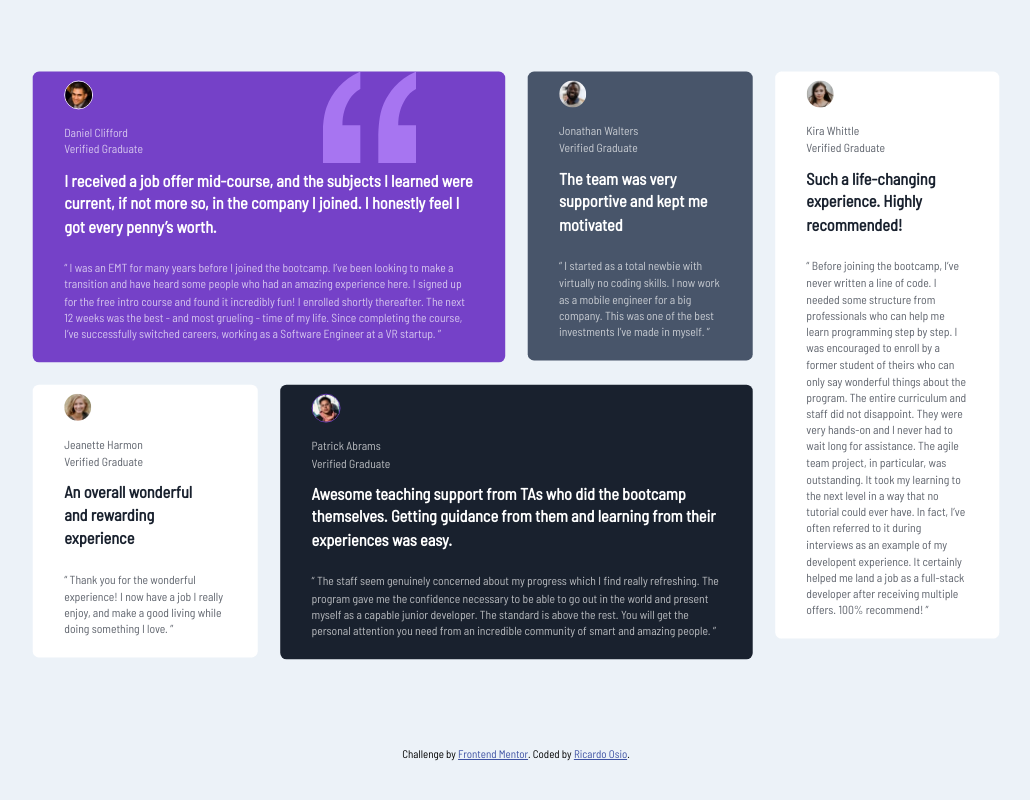
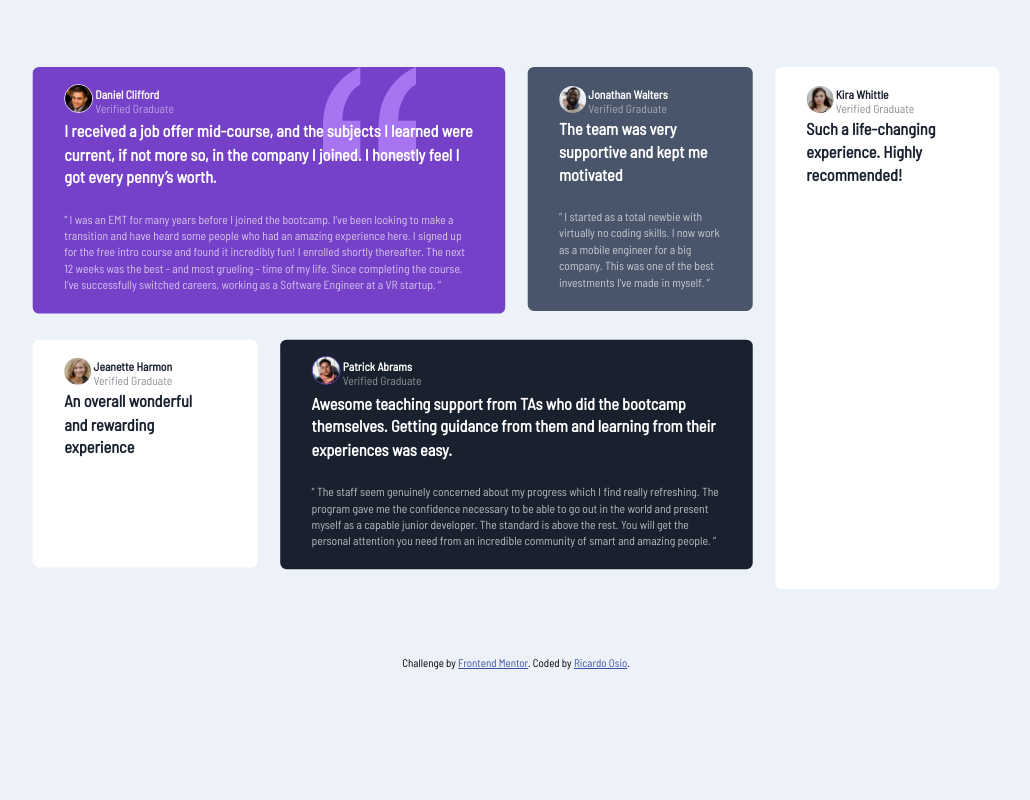
Before and after one commit to Rich15/testimonials-grid-fEndMentor, a plain HTML site: page index.html in a window 1280 px wide. Shown: the whole page, without its empty margins (124-1154 px from the left). Drawn offline with Linux system fonts and the light colour scheme.

Commit message:
Update style.css

```diff
--- a/style.css
+++ b/style.css
@@ -11,20 +11,6 @@ body {
     font-weight: 600;
     margin-top: 1%;
     z-index: 2;
-  }
-
-
-  h6 {
-    font-size: 1rem;
-    font-weight: 600;
-    display: inline-block;
-    line-height: 0.2;
-    margin-bottom: 0;
-  }
-
-    h6 p {
-      font-weight: 500;
-      color: hsla(0, 0%, 100%, 0.5);
   }
 
 
@@ -66,8 +52,22 @@ body {
       z-index: 0;
     }
 
-      .item p {
+      .quote {
         color: hsla(0, 0%, 100%, 0.7);
+      }
+
+      .name {
+        font-size: 1rem;
+        font-weight: 600;
+        display: inline-block;
+        line-height: 1.2;
+        margin-bottom: 0;
+      }
+
+        .name span {
+          display: inline-block;
+          font-weight: 500;
+          color: hsla(0, 0%, 100%, 0.5);
         }
 
 
@@ -79,11 +79,11 @@ body {
         color: hsl(219, 29%, 14%);
       }
 
-      .jeanette h6 p, .kira h6 p {
+        .jeanette .name span, .kira .name span {
           color: hsla(219, 29%, 14%, 0.5);
         }
 
-      .jeanette p, .kira p {
+        .jeanette quote, .kira quote {
           color: hsla(219, 29%, 14%, 0.7);
         }
 
```
Lines whose indentation alone changed are shown as unchanged.
